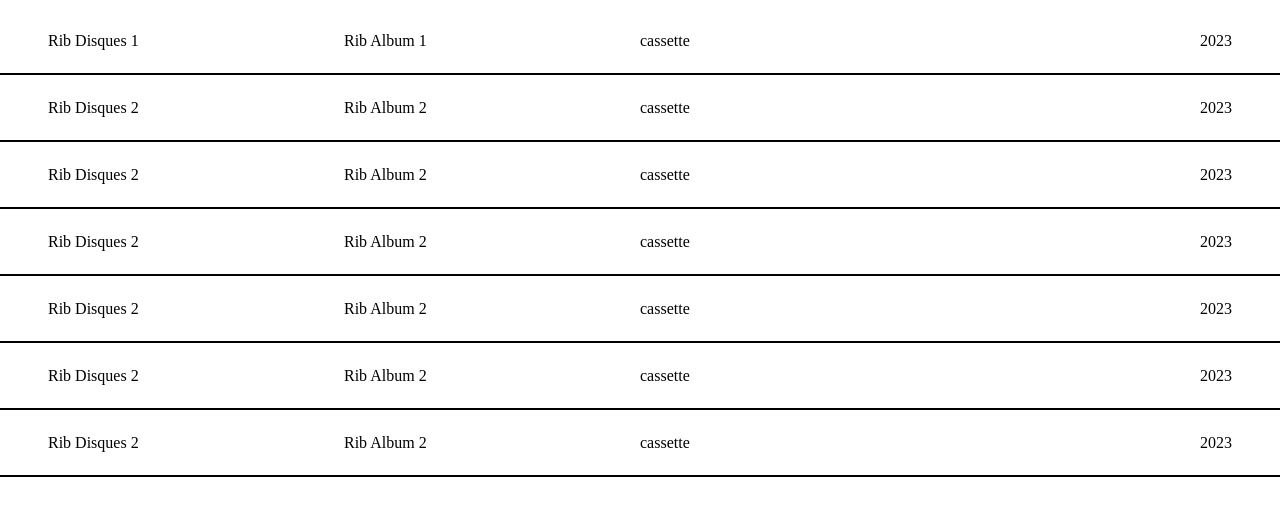
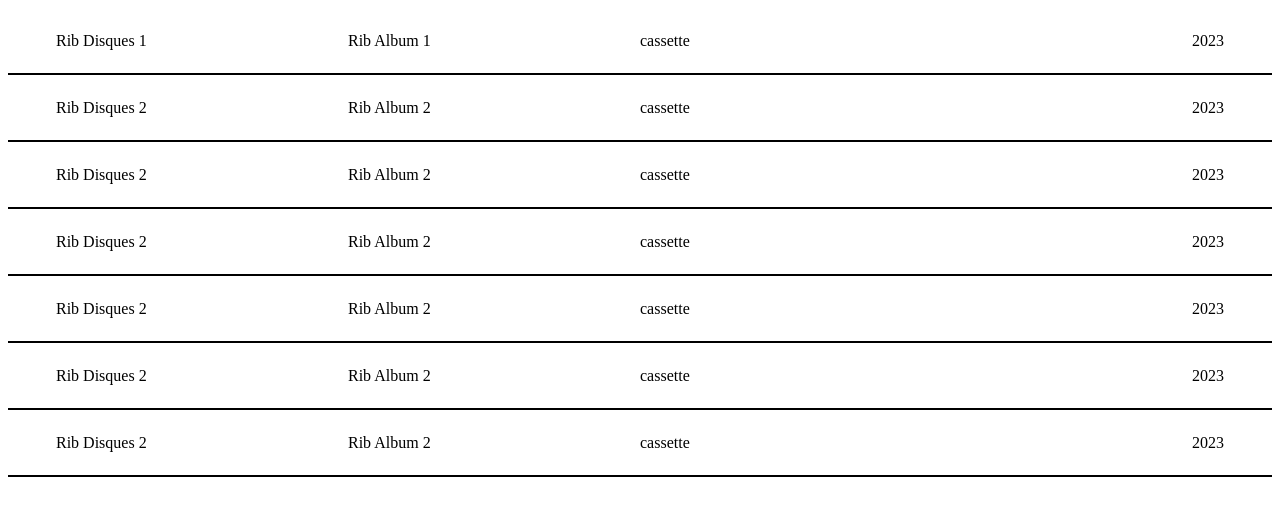
Before and after one commit to ansimil/rib-disques-client, a Next.js app: page /Releases/Releases in a window 1280 px wide. Shown: the top 516 px of the page. Built offline with nearby package versions, Linux system fonts and the light colour scheme.

Commit message:
small width styling update

```diff
--- a/src/components/ReleaseComp/ReleaseComp.css
+++ b/src/components/ReleaseComp/ReleaseComp.css
@@ -1,5 +1,5 @@
 .release-comp-summary {
-  width: 100vw;
+  width: 100%;
   height: 65px;
   border-bottom: solid black 2px;
   font-family: mainFont;
@@ -30,6 +30,11 @@
   padding: 2rem;
 }
 
+.release-comp-details {
+  min-width: 1200px;
+  width: 100%;
+}
+
 .release-comp-details-inner > * {
   flex: 1;
 }
--- a/src/components/ReleaseComp/ReleaseComp.scss
+++ b/src/components/ReleaseComp/ReleaseComp.scss
@@ -1,5 +1,5 @@
 .release-comp-summary {
-    width: 100vw;
+    width: 100%;
     height: 65px;
     border-bottom: solid black 2px;
     font-family: mainFont;
@@ -28,6 +28,11 @@
     display: flex;
     align-items: center;
     padding: 2rem;
+}
+
+.release-comp-details {
+    min-width: 1200px;
+    width: 100%
 }
 
 .release-comp-details-inner > * {
```
Also changed, not shown: 1 other file (tests, documents, lock files or other folders).
